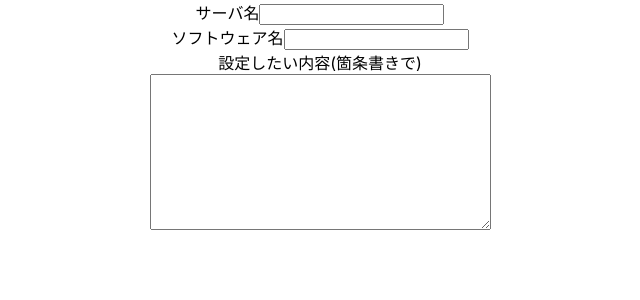
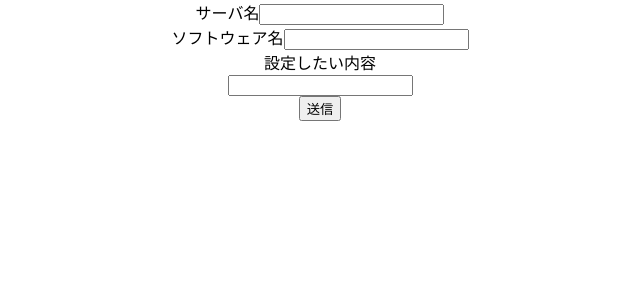
Before and after one commit to marokoro7636/gpt-conf, a React (Create React App) app in the folder frontend/app/: page / in a window 1280 px wide. Shown: the top 300 px of the page, without its empty margins (320-960 px from the left). Built offline with nearby package versions, Linux system fonts and the light colour scheme; the HTML template or start-up script is replaced by a standard one.

Commit message:
Created an input field and a result display field

```diff
--- a/frontend/app/package.json
+++ b/frontend/app/package.json
@@ -10,6 +10,7 @@
     "@types/node": "^16.18.40",
     "@types/react": "^18.2.20",
     "@types/react-dom": "^18.2.7",
+    "axios": "^1.4.0",
     "react": "^18.2.0",
     "react-dom": "^18.2.0",
     "react-scripts": "5.0.1",
--- a/frontend/app/src/App.css
+++ b/frontend/app/src/App.css
@@ -1,38 +1,3 @@
 .App {
   text-align: center;
 }
-
-.App-logo {
-  height: 40vmin;
-  pointer-events: none;
-}
-
-@media (prefers-reduced-motion: no-preference) {
-  .App-logo {
-    animation: App-logo-spin infinite 20s linear;
-  }
-}
-
-.App-header {
-  background-color: #282c34;
-  min-height: 100vh;
-  display: flex;
-  flex-direction: column;
-  align-items: center;
-  justify-content: center;
-  font-size: calc(10px + 2vmin);
-  color: white;
-}
-
-.App-link {
-  color: #61dafb;
-}
-
-@keyframes App-logo-spin {
-  from {
-    transform: rotate(0deg);
-  }
-  to {
-    transform: rotate(360deg);
-  }
-}
--- a/frontend/app/src/components/PostForm.tsx
+++ b/frontend/app/src/components/PostForm.tsx
@@ -1,18 +1,86 @@
-import React from 'react';
+import React, {useState} from 'react';
+import axios from "axios";
 
-function PostForm() {
+interface PostData {
+    server: string,
+    software: string,
+    content: string,
+}
+
+interface Response {
+    result: string,
+    detail: string
+}
+
+const API_URL = "http://localhost:5555"
+
+const PostForm = () => {
+    const [postData, setPostData] = useState<PostData>({
+        server: "",
+        software: "",
+        content: "",
+    });
+    const [response, setResponse] = useState<Response>({
+        result: "",
+        detail: ""
+    });
+    const [loading, setLoading] = useState(false);
+
+
+    const handle = (e: React.ChangeEvent<HTMLInputElement>) => {
+        const newData: PostData = {...postData};
+        newData[e.target.id as keyof PostData] = e.target.value;
+        setPostData(newData);
+    };
+
+    const submit = async (e: React.ChangeEvent<HTMLFormElement>) => {
+        e.preventDefault();
+        setLoading(true);
+        try {
+            const res: Response = await post(postData);
+            setResponse(res);
+        } catch (e) {
+            alert("API通信エラー");
+        } finally {
+            setLoading(false);
+        }
+    };
+
+    const post = async (postData: PostData) => {
+        // const response = await axios.post(API_URL, postData, {headers: {"Content-Type": "application/json"}});
+        // const json: Response = await response.data.json();
+        // console.log(json);
+
+        console.log(postData)
+        await new Promise(s => setTimeout(s, 2000));
+        return {
+            result: "設定ファイルの内容",
+            detail: "設定ファイルの詳細"
+        };
+    }
+
     return (
         <div>
-            <form>
+            <form onSubmit={submit}>
                 サーバ名
-                <input type="text"/><br/>
+                <input onChange={handle} id="server" type="text"/><br/>
                 ソフトウェア名
-                <input type="text"/><br/>
-                設定したい内容(箇条書きで)<br/>
-                <textarea name="content" rows={10} cols={40}/>
+                <input onChange={handle} id="software" type="text"/><br/>
+                設定したい内容<br/>
+                <input onChange={handle} id="content" name="content"/><br/>
+                <button>送信</button>
             </form>
+            <br/>
+            {loading ? (
+                <p>ロード中</p>
+            ) : (
+                <div>
+                    {response["result"]}<br/>
+                    {response["detail"]}
+                </div>
+            )}
         </div>
     );
-}
+};
 
 export default PostForm;
```
Also changed, not shown: 1 other file (tests, documents, lock files or other folders).
